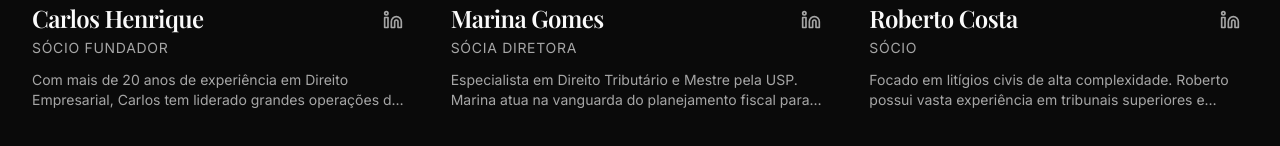
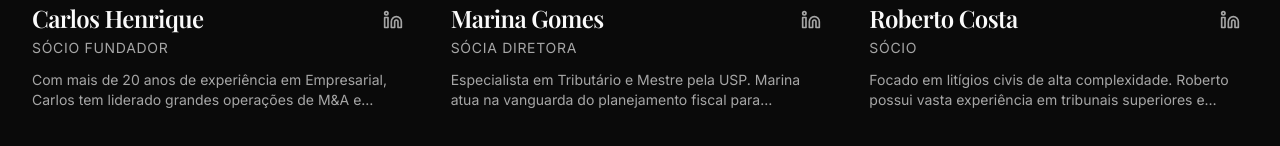
Before and after one commit to claudiofileto-lgtm/grupo-fileto-cdh77id9i, a React (Vite) app: page / in a window 1280 px wide. Shown: the part 3866-4012 px from the top of the page. Built offline with nearby package versions, Linux system fonts and the light colour scheme; a web font is replaced by a local one.

Commit message:
Alterar "Direito Empresarial" para "Empresarial" em todo o site

```diff
--- a/src/data/content.ts
+++ b/src/data/content.ts
@@ -11,8 +11,8 @@ export const practiceAreas = [
   },
   {
     id: '2',
-    slug: 'direito-empresarial',
-    title: 'Direito Empresarial',
+    slug: 'empresarial',
+    title: 'Empresarial',
     icon: 'Building2',
     description: 'Consultoria para estruturação, fusões, aquisições e governança corporativa.',
     fullDescription:
@@ -30,7 +30,7 @@ export const practiceAreas = [
   {
     id: '4',
     slug: 'direito-tributario',
-    title: 'Direito Tributário',
+    title: 'Tributário',
     icon: 'Landmark',
     description: 'Planejamento fiscal e defesa em execuções e autuações fiscais.',
     fullDescription:
@@ -45,8 +45,8 @@ export const teamMembers = [
     name: 'Carlos Henrique',
     role: 'Sócio Fundador',
     image: 'https://img.usecurling.com/ppl/large?gender=male&seed=12',
-    bio: 'Com mais de 20 anos de experiência em Direito Empresarial, Carlos tem liderado grandes operações de M&A e reestruturações complexas no Brasil.',
-    expertise: ['Direito Empresarial', 'M&A', 'Governança'],
+    bio: 'Com mais de 20 anos de experiência em Empresarial, Carlos tem liderado grandes operações de M&A e reestruturações complexas no Brasil.',
+    expertise: ['Empresarial', 'M&A', 'Governança'],
     email: 'carlos@hmgcadvogados.com.br',
   },
   {
@@ -55,8 +55,8 @@ export const teamMembers = [
     name: 'Marina Gomes',
     role: 'Sócia Diretora',
     image: 'https://img.usecurling.com/ppl/large?gender=female&seed=45',
-    bio: 'Especialista em Direito Tributário e Mestre pela USP. Marina atua na vanguarda do planejamento fiscal para multinacionais.',
-    expertise: ['Direito Tributário', 'Planejamento Fiscal'],
+    bio: 'Especialista em Tributário e Mestre pela USP. Marina atua na vanguarda do planejamento fiscal para multinacionais.',
+    expertise: ['Tributário', 'Planejamento Fiscal'],
     email: 'marina@hmgcadvogados.com.br',
   },
   {
```
Also changed, not shown: .skip.config.json.
